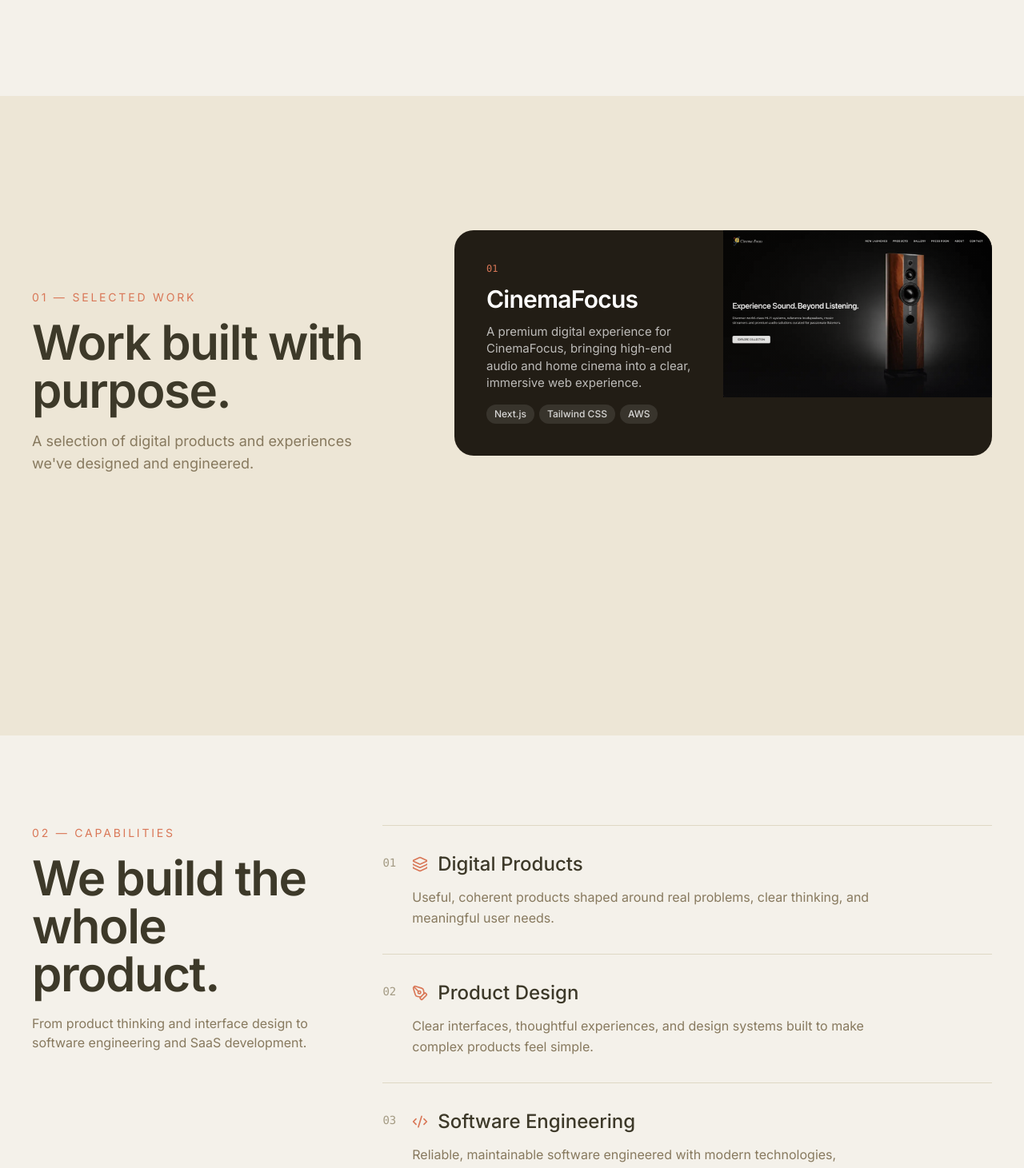
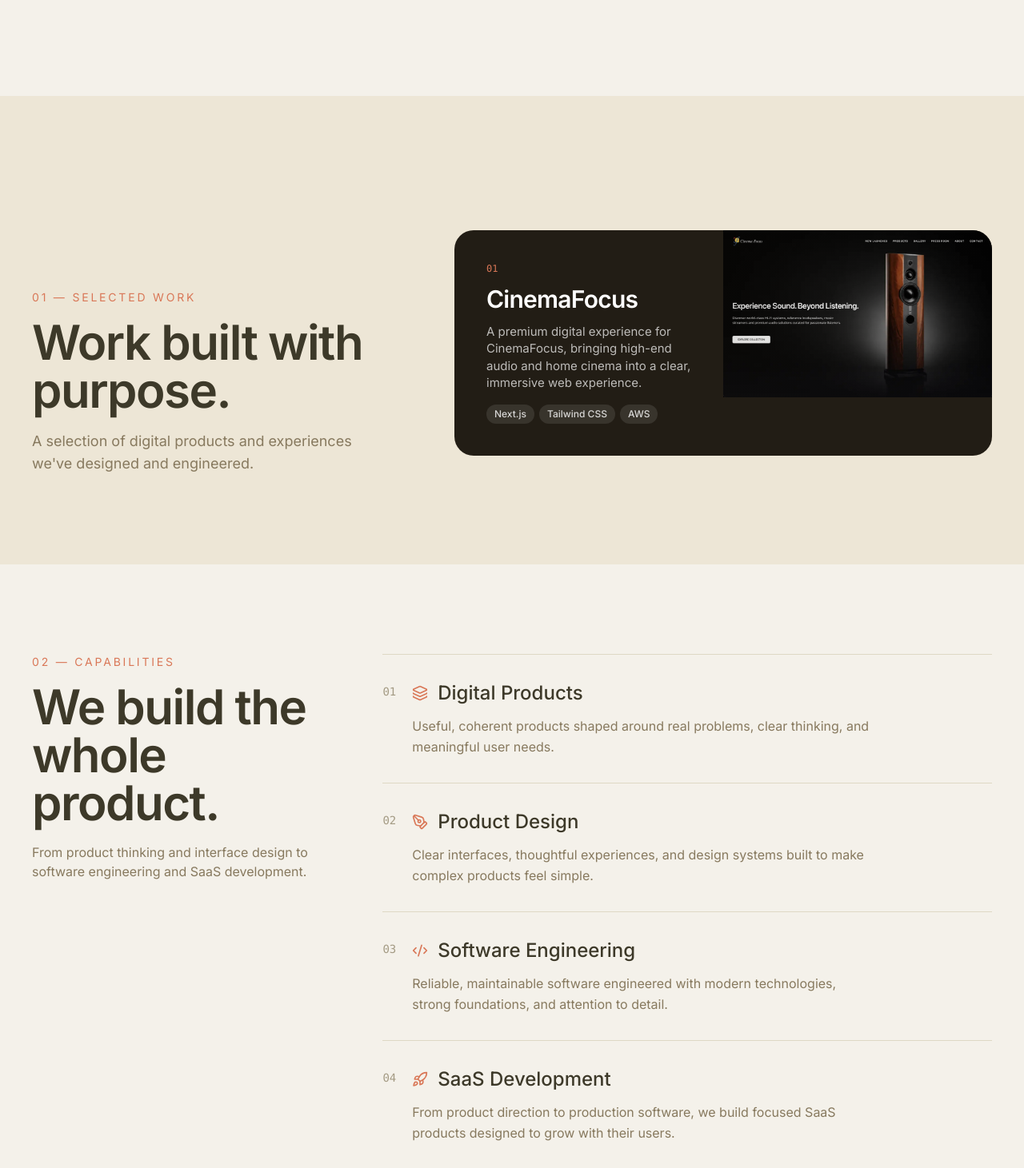
Before and after one commit to sameerthedeveloper/cogniheim, a Next.js app: page / in a window 1280 px wide. Shown: the part 680-2141 px from the top of the page at 80% size. Built offline with nearby package versions, Linux system fonts and the light colour scheme.

Commit message:
Balance section heights

```diff
--- a/app/page.jsx
+++ b/app/page.jsx
@@ -545,7 +545,6 @@ export default function Home() {
           id="work"
           className="
             scroll-mt-24
-            min-h-svh
             bg-surface-2
             px-5
             py-28
@@ -601,7 +600,6 @@ export default function Home() {
           id="capabilities"
           className="
             scroll-mt-24
-            min-h-svh
             px-5
             py-28
             sm:px-8
@@ -790,7 +788,6 @@ export default function Home() {
           id="process"
           className="
             scroll-mt-24
-            min-h-svh
             px-5
             py-28
             sm:px-8
@@ -888,7 +885,6 @@ export default function Home() {
           id="labs"
           className="
             scroll-mt-24
-            min-h-svh
             bg-surface-2
             px-5
             py-28
@@ -958,7 +954,6 @@ export default function Home() {
           id="about"
           className="
             scroll-mt-24
-            min-h-svh
             px-5
             py-28
             sm:px-8
@@ -1034,7 +1029,6 @@ export default function Home() {
           id="faq"
           className="
             scroll-mt-24
-            min-h-svh
             bg-surface-2
             px-5
             py-28
```
